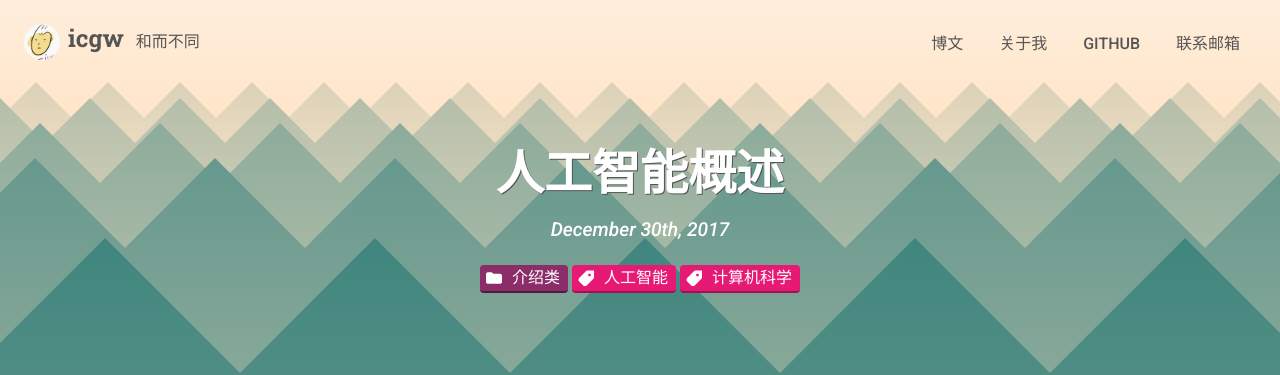
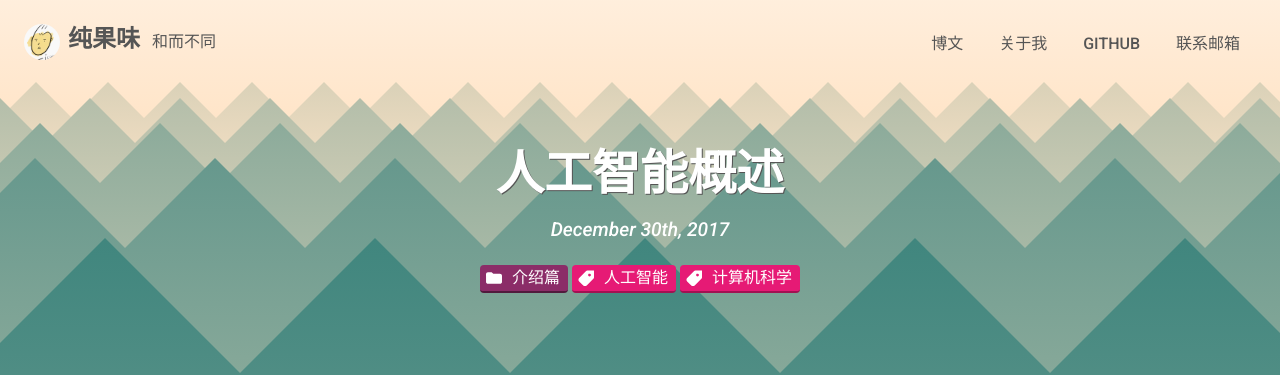
Before and after one commit to icgw/website, a Jekyll site: the page built from _posts/2017-12-30-artificial-intelligence.md, in a window 1280 px wide and 900 px high. Shown: the top 375 px of the window. Built offline with Jekyll 4.4.1, drawn with Linux system fonts in a browser that asks for light colours.

Commit message:
页面 title 小修改

```diff
--- a/_config.yml
+++ b/_config.yml
@@ -2,8 +2,8 @@
 # Theme Customization #
 #######################
 
-title: icgw                                 # used in <title> tag & site header
-author: Chen Guowei                         # used in a <meta> tag & /feed.xml
+title: (｀･д･´) 果果果客 | 纯果味           # used in <title> tag & site header
+author: 纯果味                              # used in a <meta> tag & /feed.xml
 description: >                              # used in a <meta> tag & /feed.xml
     你好，世界。
 slogan: 和而不同                            # used in site header, beside title
--- a/_layouts/default.html
+++ b/_layouts/default.html
@@ -35,7 +35,8 @@
       <header class="header header--{{ page_type }}">
         <a class="nameplate nameplate--{{ page_type }}" href="{{ site.baseurl }}/">
           <div class="nameplate__avatar nameplate--{{ page_type }}__avatar"></div>
-          <h1 class="nameplate__title nameplate--{{ page_type }}__title">{{ site.title }}</h1>
+          <!--<h1 class="nameplate__title nameplate--{{ page_type }}__title">{{ site.title }}</h1>-->
+		  <h1 class="nameplate__title nameplate--{{ page_type }}__title">{{ site.author }}</h1>
           <div class="nameplate__subhead nameplate--{{ page_type }}__subhead">{% if site.slogan %} {{ site.slogan }} {% endif %}</div>
         </a>
 
--- a/_posts/2017-12-30-artificial-intelligence.md
+++ b/_posts/2017-12-30-artificial-intelligence.md
@@ -1,7 +1,7 @@
 ---
 title: 人工智能概述
 teaser: 什么是人工智能？以及其发展情况。
-category: 介绍类
+category: 介绍篇
 tags: [人工智能, 计算机科学]
 ---
 
```
